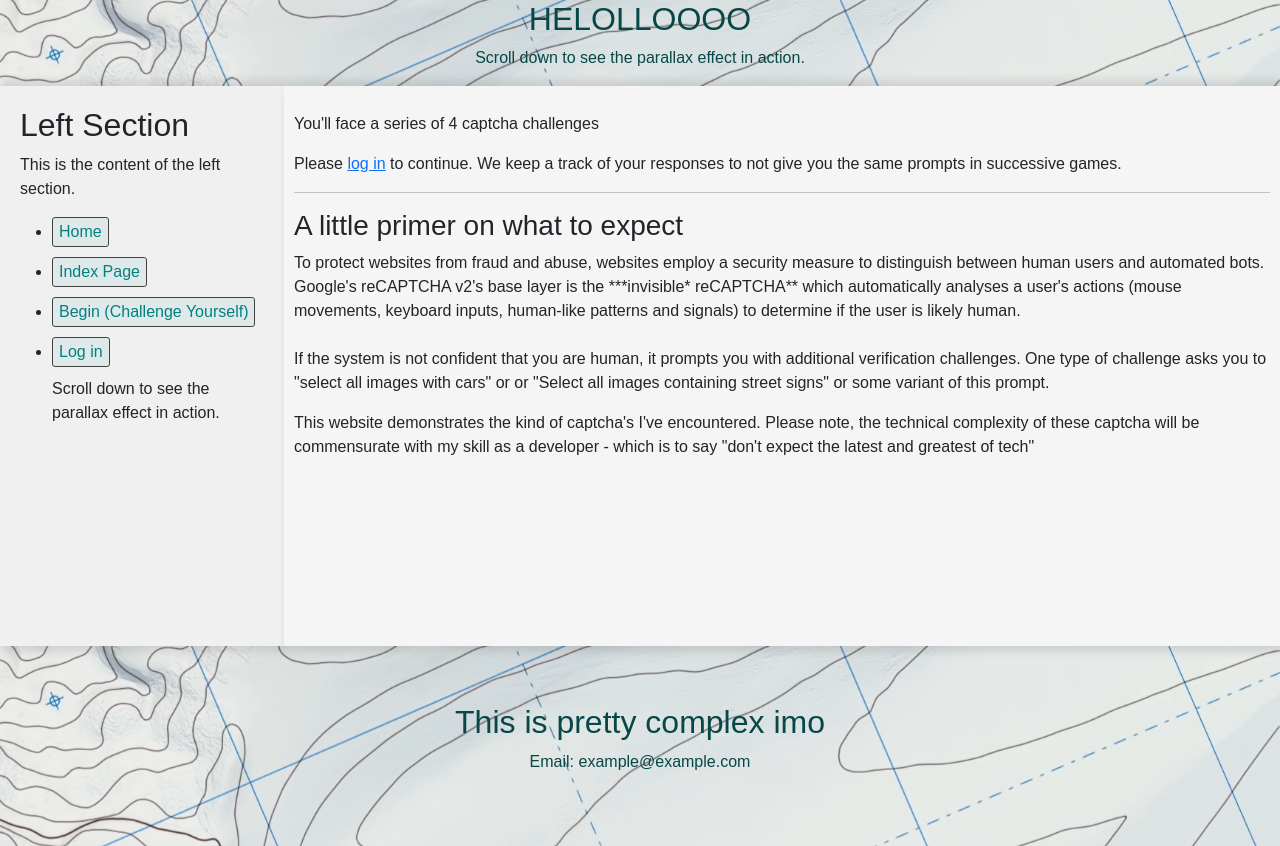
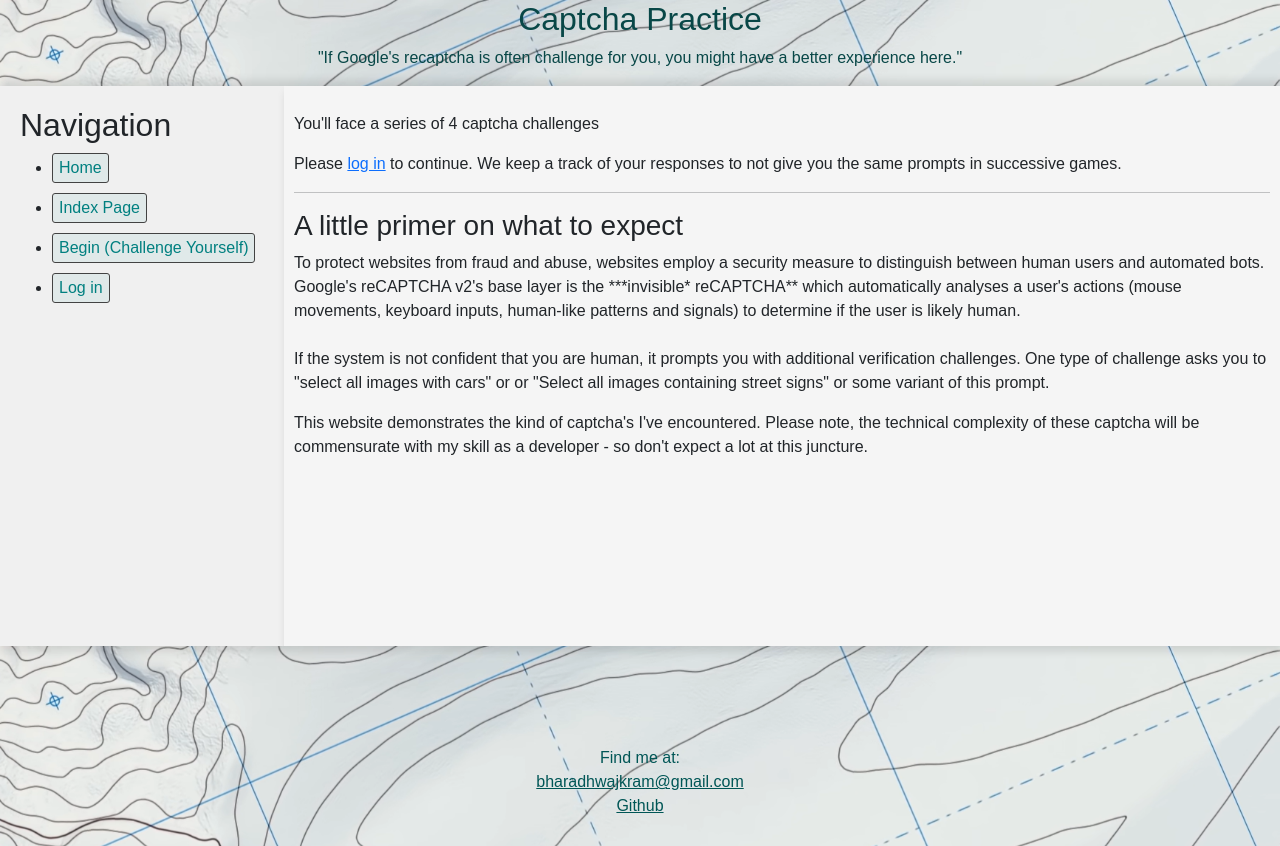
Before and after one commit to beedsneeds/HelloInternet, a Django app: page /captchapractice/ in a window 1280 px wide. Run offline with Django 4.2, Linux system fonts and the light colour scheme.

Commit message:
Minor: Text changes

```diff
--- a/HelloInternet/templates/base_generic.html
+++ b/HelloInternet/templates/base_generic.html
@@ -5,7 +5,7 @@
 <head>
     <meta charset="UTF-8">
     <meta name="viewport" content="width=device-width, initial-scale=1.0">
-    <title>A Shot At Django</title>
+    <title>An ode to all forms of captcha</title>
     {% load static %}
     <link href="https://cdn.jsdelivr.net/npm/bootstrap@5.3.2/dist/css/bootstrap.min.css" rel="stylesheet"
         integrity="sha384-T3c6CoIi6uLrA9TneNEoa7RxnatzjcDSCmG1MXxSR1GAsXEV/Dwwykc2MPK8M2HN" crossorigin="anonymous">
@@ -20,23 +20,20 @@
     <div class="parallax-container">
 
         <section class="parallax" id="section1">
-            <h2>HELOLLOOOO</h2>
-            <p>Scroll down to see the parallax effect in action.</p>
+            <h2>Captcha Practice</h2>
+            <p>"If Google's recaptcha is often challenge for you, you might have a better experience here."</p>
         </section>
 
         <div class="l-r-container">
 
             <div class="left-section">
-                <h2>Left Section</h2>
-                <p>This is the content of the left section.</p>
+                <h2>Navigation</h2>
                 <ul>
                     <li><a href="{% url 'captchapractice:home' %}" class="button-link">Home</a></li>
                     <li><a href="{% url 'captchapractice:index' %}" class="button-link">Index Page</a></li>
                     <li><a href="{% url 'captchapractice:begin' %}" class="button-link">Begin (Challenge Yourself)</a>
                     </li>
                     <li><a href="{% url 'login' %}" class="button-link">Log in</a></li>
-                    <p>Scroll down to see the parallax effect in action.</p><br>
-
                 </ul>
             </div>
 
@@ -61,8 +58,10 @@
         </div>
 
         <section class="parallax" id="section2">
-            <h2>This is pretty complex imo</h2>
-            <p>Email: example@example.com</p>
+            <br><br><br>
+            <span class="login-text">Find me at:</span>
+            <a href="mailto:bharadhwajkram@gmail.com" class="login-text">bharadhwajkram@gmail.com</a>
+            <a href="https://github.com/beedsneeds/" class="login-text">Github</a>
         </section>
     </div>
 </body>
--- a/captchapractice/templates/captchapractice/home.html
+++ b/captchapractice/templates/captchapractice/home.html
@@ -39,7 +39,7 @@
     </p>
     <p>
         This website demonstrates the kind of captcha's I've encountered.
-        Please note, the technical complexity of these captcha will be commensurate with my skill as a developer - which is to say "don't expect the latest and greatest of tech"
+        Please note, the technical complexity of these captcha will be commensurate with my skill as a developer - so don't expect a lot at this juncture.
 
     </p>
 
```
